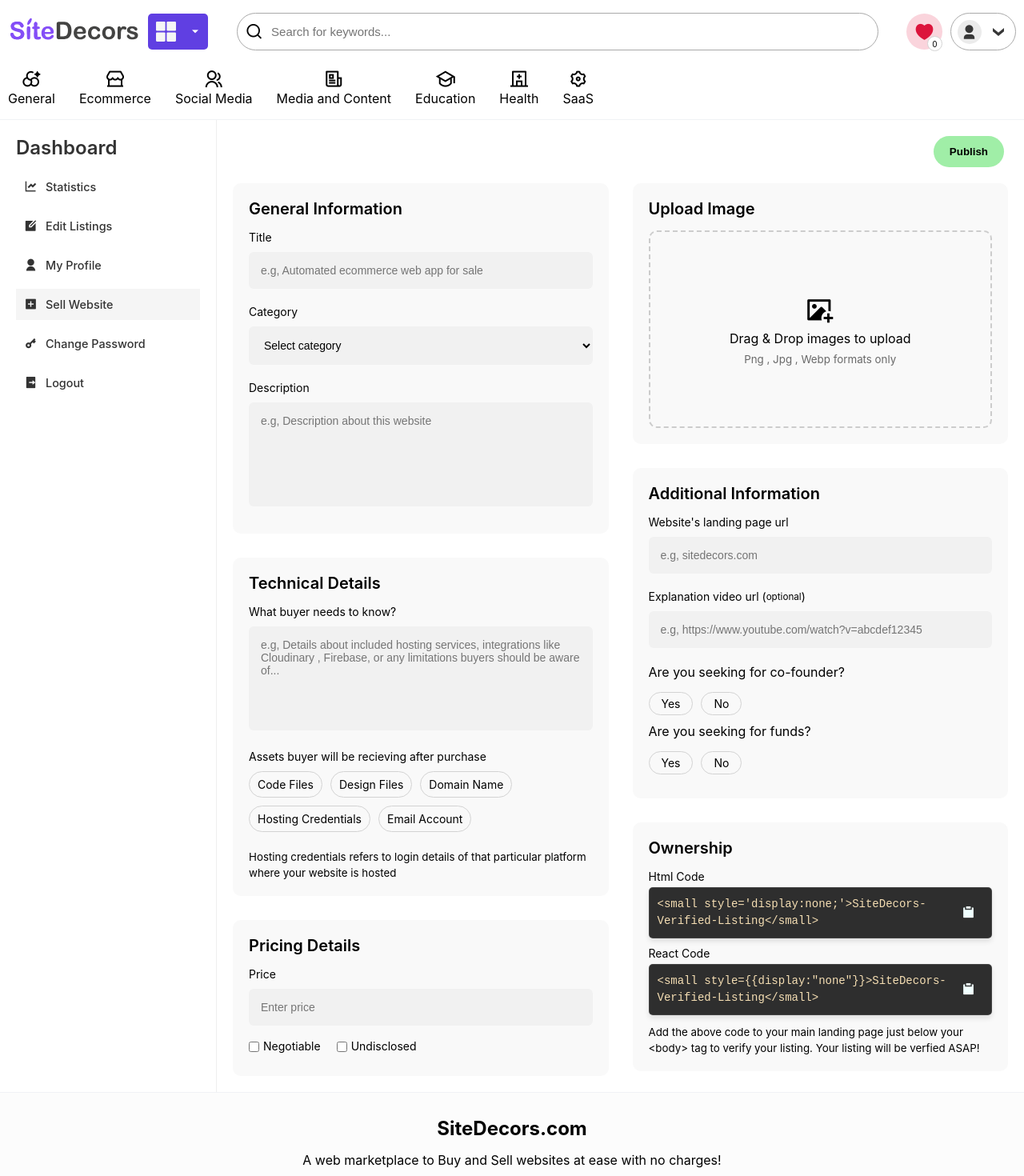
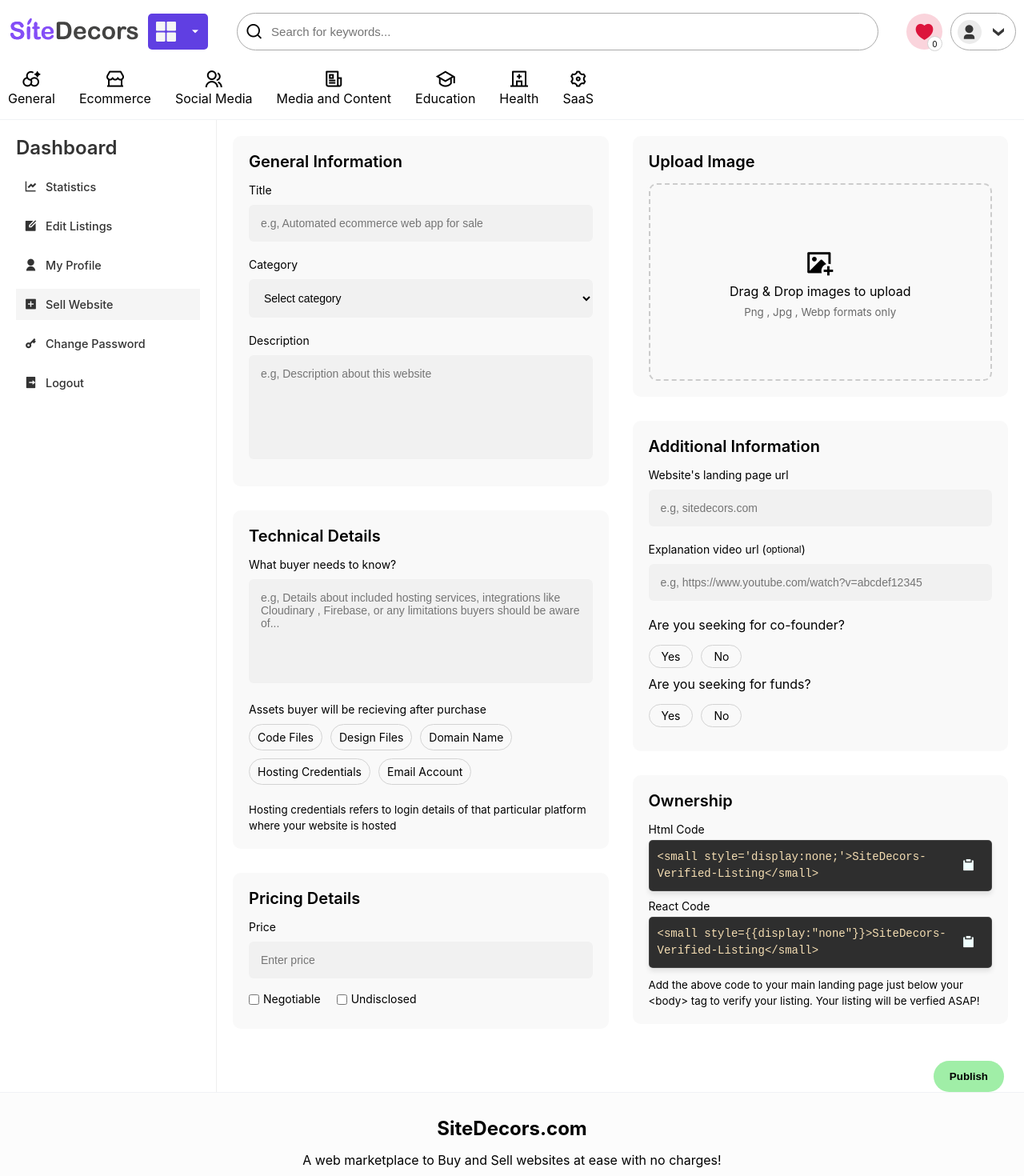
Before and after one commit to mysteryman123456/sitedecors, a React (Create React App) app in the folder frontend/: page /dashboard/add-website in a window 1280 px wide. Shown: the top 1470 px of the page at 80% size. Built offline with nearby package versions, Linux system fonts and the light colour scheme.

Commit message:
New changes

```diff
--- a/frontend/src/components/AddWebsite.jsx
+++ b/frontend/src/components/AddWebsite.jsx
@@ -104,11 +104,6 @@
 
   return (
     <>
-    <div className="submit-row">
-      <div className="btn-grp">
-        <button className="upload">Publish</button>
-      </div>
-    </div>
     <div className="add-page">
       <div className="columns">
         <div className="column">
@@ -274,6 +269,11 @@
         </div>
       </div>
     </div>
+      <div className="submit-row">
+      <div className="btn-grp">
+        <button className="upload">Publish</button>
+      </div>
+    </div>
     </>
   );
 };
```
